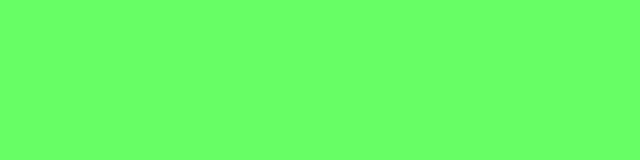
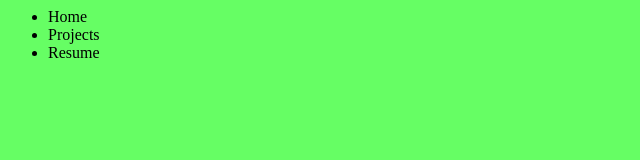
Before and after one commit to jjoakes1992/jjoakes1992.github.io, a plain HTML site: page index.html in a window 1280 px wide. Shown: the whole page, without its empty margins (0-640 px from the left). Drawn offline with Linux system fonts and the light colour scheme.

Commit message:
added a header

```diff
--- a/index.html
+++ b/index.html
@@ -4,6 +4,13 @@
         <link rel="stylesheet" href="css/home.css">
     </head>
     <body>
+    	<div class="header">
+    		<ul>
+    			<li>Home</li>
+    			<li>Projects</li>
+    			<li>Resume</li>
 
+    		</ul>
+    	</div>
     </body>
 </html>
```
